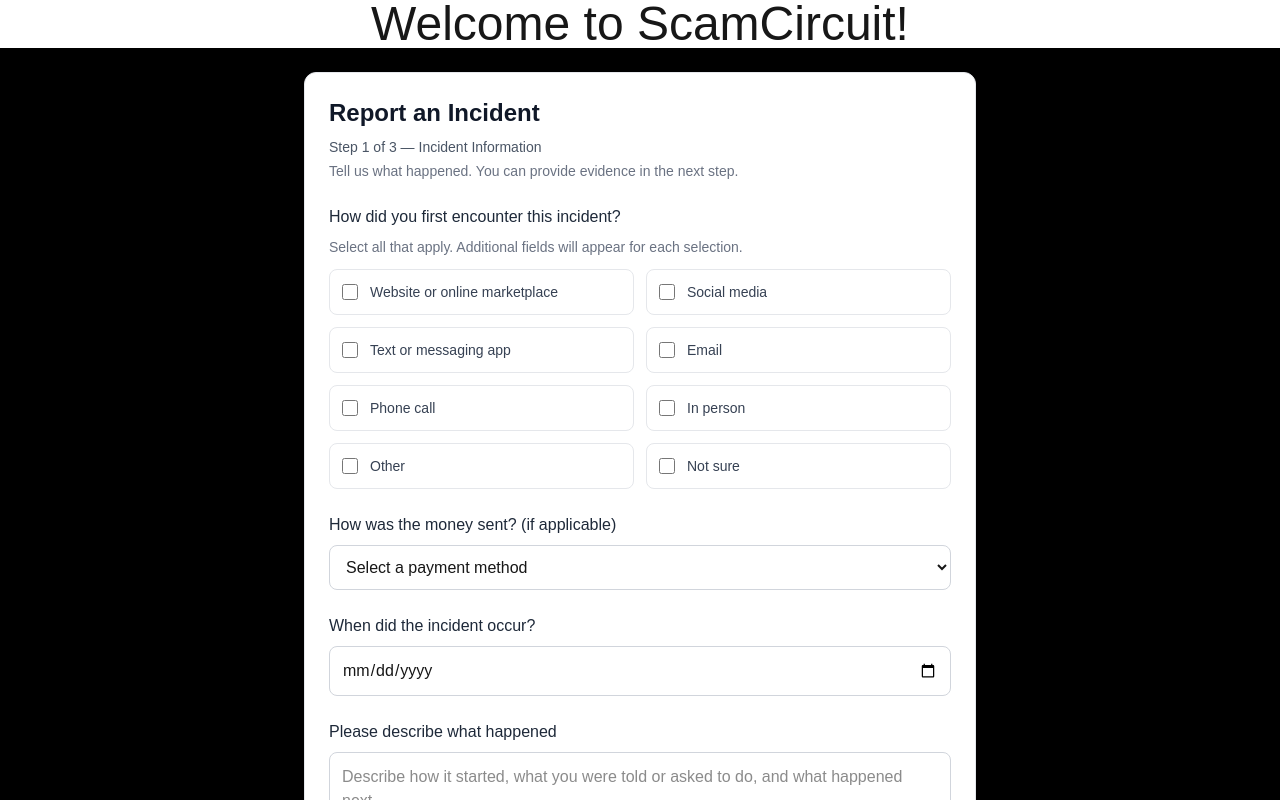
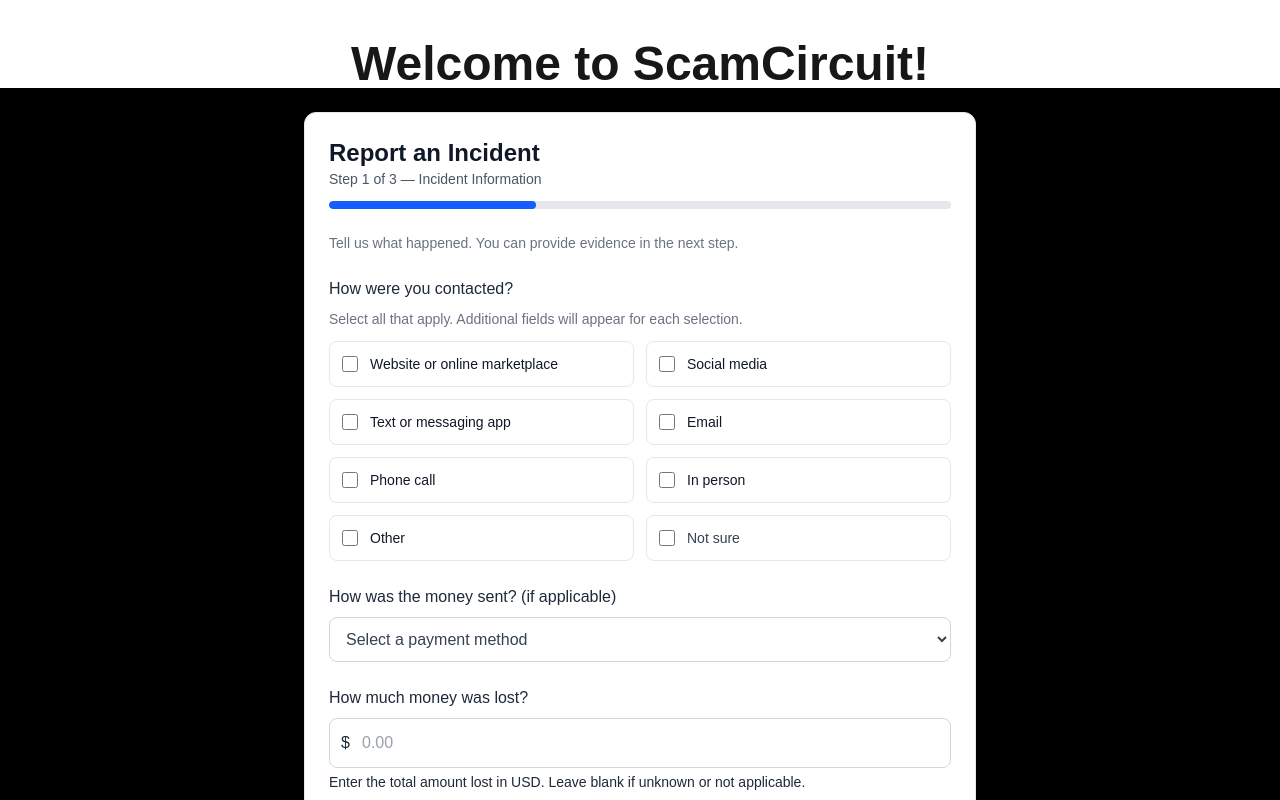
Before and after one commit to AML441/ScamCircuit, a Next.js app in the folder scam-circuit/: page / in a window 1280 px wide. Shown: the top 800 px of the page. Built offline with nearby package versions, Linux system fonts and the light colour scheme.

Commit message:
form edits

```diff
--- /dev/null
+++ b/scam-circuit/app/components/FormProgress.tsx
@@ -0,0 +1,34 @@
+
+"use client";
+
+import { useIncidentForm } from "./IncidentFormContext";
+
+const steps = [
+  "Incident Information",
+  "Evidence Upload",
+  "Review & Submit",
+];
+
+export default function FormProgress() {
+  const { formState } = useIncidentForm();
+  const currentStep = formState.currentStep;
+  const progress = (currentStep / steps.length) * 100;
+
+  return (
+    <div className="mb-6">
+      <p className="text-sm text-gray-600">
+        Step {currentStep} of {steps.length} —{" "}
+        {steps[currentStep - 1]}
+      </p>
+
+      {/* Progress bar background */}
+      <div className="mt-3 h-2 w-full overflow-hidden rounded-full bg-gray-200">
+        {/* Progress bar fill */}
+        <div
+          className="h-full rounded-full bg-blue-600 transition-all duration-300"
+          style={{ width: `${progress}%` }}
+        />
+      </div>
+    </div>
+  );
+}
--- a/scam-circuit/app/components/IncidentFormContext.tsx
+++ b/scam-circuit/app/components/IncidentFormContext.tsx
@@ -25,6 +25,8 @@
     "in-person": string;
     other: string;
   };
+
+  amountLost: string;
 
   paymentMethod: string;
   paymentMethods: string[];
@@ -62,6 +64,7 @@
     "in-person": "",
     other: "",
   },
+  amountLost: "",
   paymentMethods: [],
   otherPaymentMethod: "",
   encounterMethod: "",
--- a/scam-circuit/app/components/steps/Step1GeneralInfo.tsx
+++ b/scam-circuit/app/components/steps/Step1GeneralInfo.tsx
@@ -1,6 +1,7 @@
 "use client";
 
 import { useIncidentForm } from "../IncidentFormContext";
+import FormProgress from "../FormProgress";
 
 export const contactOptions = [
   { value: "website", label: "Website or online marketplace" },
@@ -14,7 +15,7 @@
 ];
 
 const fieldClass =
-  "w-full rounded-lg border border-gray-300 p-3 focus:border-blue-500 focus:outline-none";
+  "w-full rounded-lg text-gray-700 border border-gray-300 p-3 focus:border-blue-500 focus:outline-none";
 
 export default function Step1GeneralInfo() {
   const { formState, updateForm, setCurrentStep } = useIncidentForm();
@@ -58,9 +59,7 @@
         <h2 className="text-2xl font-bold text-gray-900">
           Report an Incident
         </h2>
-        <p className="mt-2 text-sm text-gray-600">
-          Step 1 of 3 — Incident Information
-        </p>
+        <FormProgress />
         <p className="mt-1 text-sm text-gray-500">
           Tell us what happened. You can provide evidence in the next step.
         </p>
@@ -70,7 +69,7 @@
         {/* Contact method checkboxes */}
         <fieldset>
         <legend className="mb-2 block font-medium text-gray-800">
-            How did you first encounter this incident?
+            How were you contacted?
         </legend>
 
         <p className="mb-3 text-sm text-gray-500">
@@ -95,7 +94,7 @@
                     }
                     className="h-4 w-4 accent-blue-600"
                 />
-                <span className="text-sm text-gray-700">
+                <span className="text-sm text-gray-900">
                     {option.label}
                 </span>
                 </label>
@@ -224,6 +223,38 @@
           )}
         </div>
 
+        <div>
+            <label
+                htmlFor="amountLost"
+                className="mb-2 block font-medium text-gray-800"
+            >
+                How much money was lost?
+            </label>
+
+            <div className="relative">
+                <span className="absolute left-3 top-1/2 -translate-y-1/2 text-gray-800">
+                $
+                </span>
+                <input
+                id="amountLost"
+                name="amountLost"
+                type="number"
+                min="0"
+                step="0.01"
+                value={formState.amountLost}
+                onChange={(e) =>
+                    updateForm({ amountLost: e.target.value })
+                }
+                placeholder="0.00"
+                className={`${fieldClass} pl-8`}
+                />
+            </div>
+
+            <p className="mt-1 text-sm text-gray-800">
+                Enter the total amount lost in USD. Leave blank if unknown or not applicable.
+            </p>
+            </div>
+
         {/* Incident date */}
         <div>
           <label
@@ -264,7 +295,7 @@
             placeholder="Describe how it started, what you were told or asked to do, and what happened next..."
             className={fieldClass}
           />
-          <p className="mt-1 text-sm text-gray-500">
+          <p className="mt-1 text-sm text-gray-800">
             Do not include passwords, authentication codes, full card numbers,
             or private keys.
           </p>
--- a/scam-circuit/app/components/steps/Step2EvidenceUpload.tsx
+++ b/scam-circuit/app/components/steps/Step2EvidenceUpload.tsx
@@ -2,6 +2,7 @@
 
 import { useState } from "react";
 import { useIncidentForm } from "../IncidentFormContext";
+import FormProgress from "../FormProgress";
 
 export default function Step2EvidenceUpload() {
 const { setCurrentStep } = useIncidentForm();
@@ -9,6 +10,7 @@
 
   return (
     <div className="mx-auto max-w-2xl rounded-xl border border-gray-200 bg-white p-6">
+      <FormProgress />
       <h2 className="text-2xl font-bold">Upload Evidence</h2>
 
       <input
@@ -25,7 +27,14 @@
           ]);
         }}
          />
-    <div className="flex justify-end border-t border-gray-200 pt-4">
+        <div className="w-full flex justify-center flex-row gap-[3em] border-t border-gray-200 pt-4">
+             <button
+                type="button"
+                onClick={() => setCurrentStep(1)}
+                className="rounded-lg border border-gray-300 px-5 py-3 font-medium text-gray-700 hover:bg-gray-50"
+            >
+                ← Back
+            </button>
             <button
                     type="button"
                     className="rounded-lg bg-blue-600 px-6 py-3 font-medium text-white transition hover:bg-blue-700"
@@ -33,9 +42,8 @@
                 >
                     Continue to Review & Submit →
             </button>
+            <p>Selected files: {files.length}</p>
         </div>
-        <p>Selected files: {files.length}</p>
-
     </div>
   );
 }
--- a/scam-circuit/app/components/steps/Step3ReviewSubmit.tsx
+++ b/scam-circuit/app/components/steps/Step3ReviewSubmit.tsx
@@ -5,6 +5,7 @@
 import type { FormEvent } from "react";
 import { useIncidentForm } from "../IncidentFormContext";
 import { contactOptions } from "./Step1GeneralInfo";
+import FormProgress from "../FormProgress";
 
 export default function Step3ReviewSubmit() {
   const { formState, setCurrentStep } = useIncidentForm();
@@ -26,7 +27,7 @@
 
   if (submitted) {
     return (
-      <div className="mx-auto max-w-2xl rounded-xl border border-gray-200 bg-white p-8 text-center shadow-sm">
+      <div className="mx-auto w-full max-w-5xl rounded-xl border border-gray-200 bg-white p-8 text-center shadow-sm">
         <div className="mb-4 text-5xl">✓</div>
 
         <h2 className="text-2xl font-bold text-gray-900">
@@ -56,7 +57,7 @@
         <p className="text-sm font-semibold text-blue-600">
           STEP 3 OF 3
         </p>
-
+        <FormProgress/>
         <h2 className="mt-2 text-2xl font-bold text-gray-900">
           Review & Submit
         </h2>
--- a/scam-circuit/app/layout.tsx
+++ b/scam-circuit/app/layout.tsx
@@ -1,5 +1,6 @@
 import type { Metadata } from "next";
 import { Geist, Geist_Mono } from "next/font/google";
+import { Aboreto } from "next/font/google";
 import "./globals.css";
 
 const geistSans = Geist({
--- a/scam-circuit/app/page.tsx
+++ b/scam-circuit/app/page.tsx
@@ -5,9 +5,9 @@
    return (
 
     <>
-        <h1 className="text-5xl flex justify-center margin-top-4"> Welcome to ScamCircuit!</h1>
+        <h1 className="text-5xl font-bold flex justify-center mt-10"> Welcome to ScamCircuit!</h1>
           <IncidentFormProvider>
-          <IncidentForm/>
+            <IncidentForm/>
           </IncidentFormProvider>
 
 
```
Lines whose indentation alone changed are shown as unchanged.
